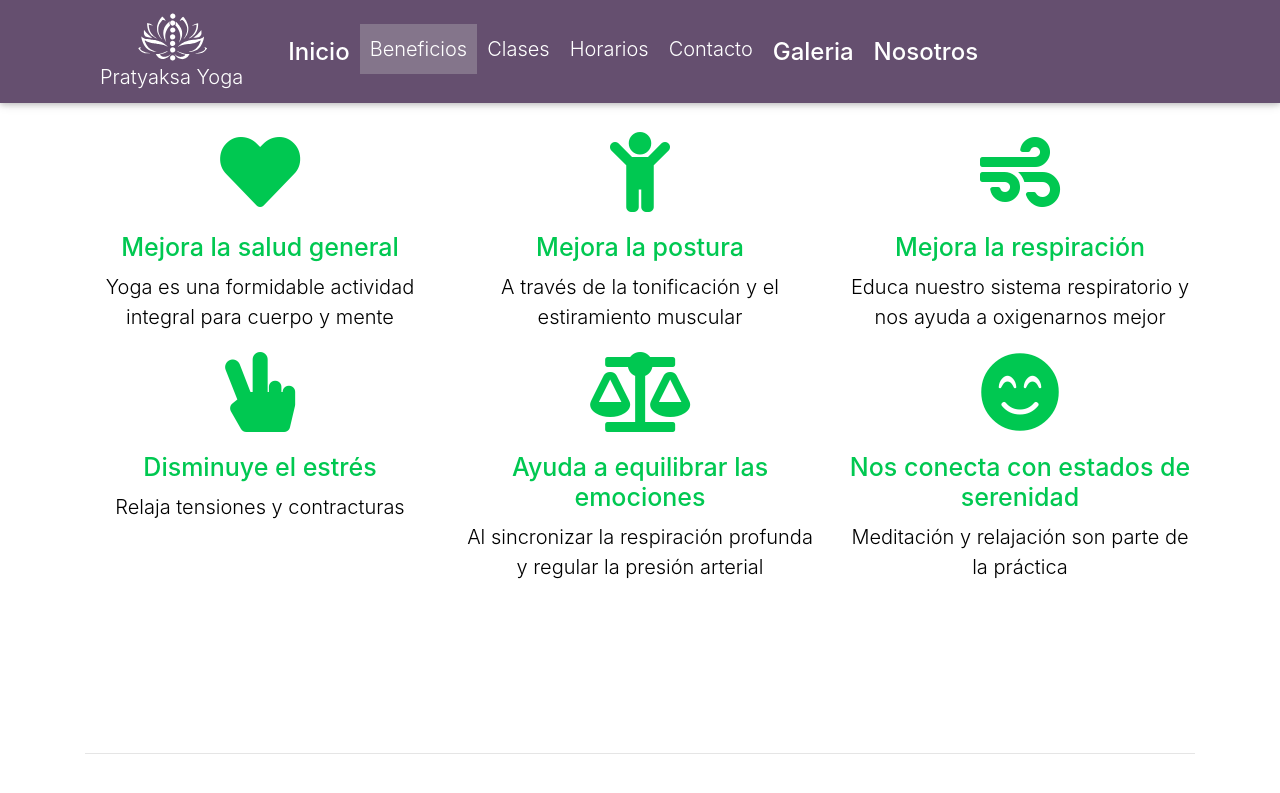
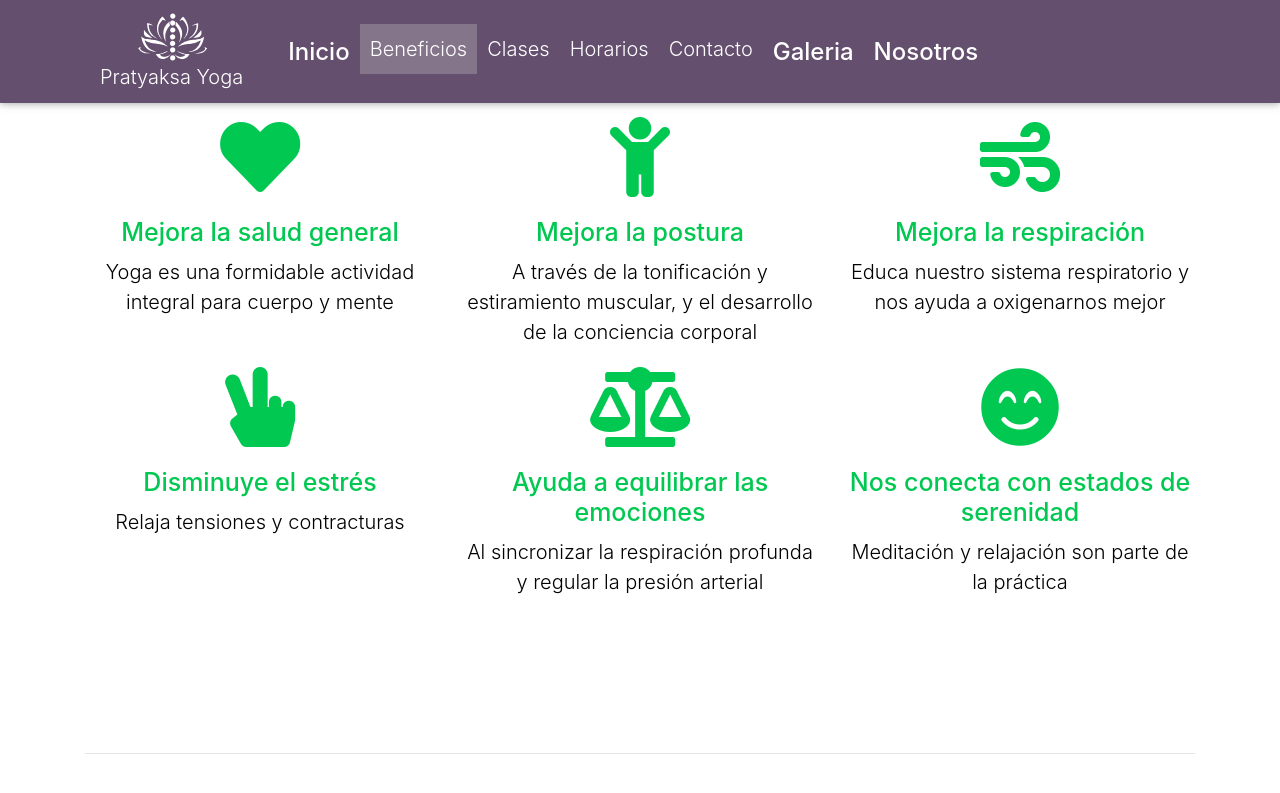
Before and after one commit to pratyaksayoga/pratyaksayoga.github.io, a Jekyll site: the page built from home.md, in a window 1280 px wide and 900 px high, scrolled down 1127 px. Shown: the top 793 px of the window. Built offline with Jekyll 4.4.1, drawn with Linux system fonts in a browser that asks for light colours; nearby versions of some CDN libraries.

Commit message:
Update from Forestry.io pratyaksayoga updated home.md

```diff
--- a/home.md
+++ b/home.md
@@ -12,8 +12,8 @@
 seccion-beneficios-item1-subtitulo: Yoga es una formidable actividad integral para
   cuerpo y mente
 seccion-beneficios-item2-titulo: Mejora la postura
-seccion-beneficios-item2-subtitulo: A través de la tonificación y el estiramiento
-  muscular
+seccion-beneficios-item2-subtitulo: 'A través de la tonificación y estiramiento muscular,
+  y el desarrollo de la conciencia corporal '
 seccion-beneficios-item3-titulo: Mejora la respiración
 seccion-beneficios-item3-subtitulo: Educa nuestro sistema respiratorio y nos ayuda
   a oxigenarnos mejor
```
